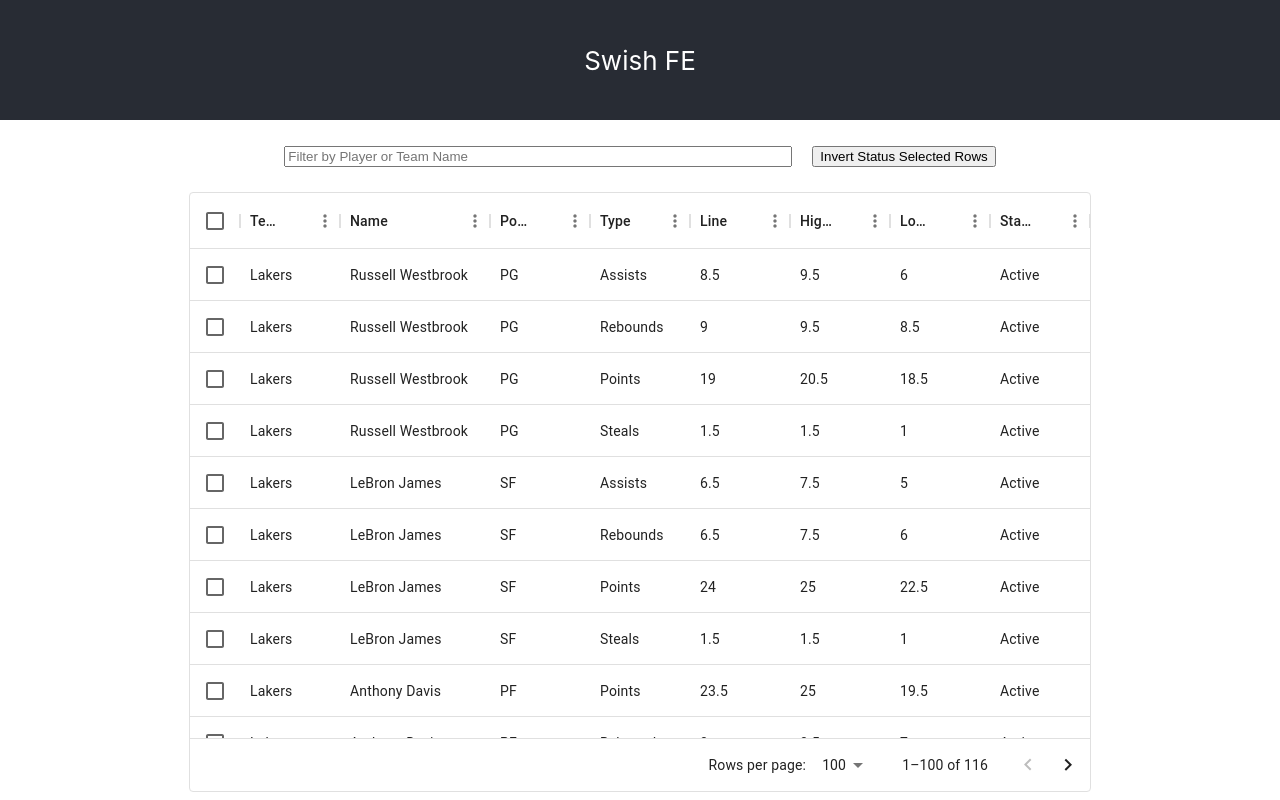
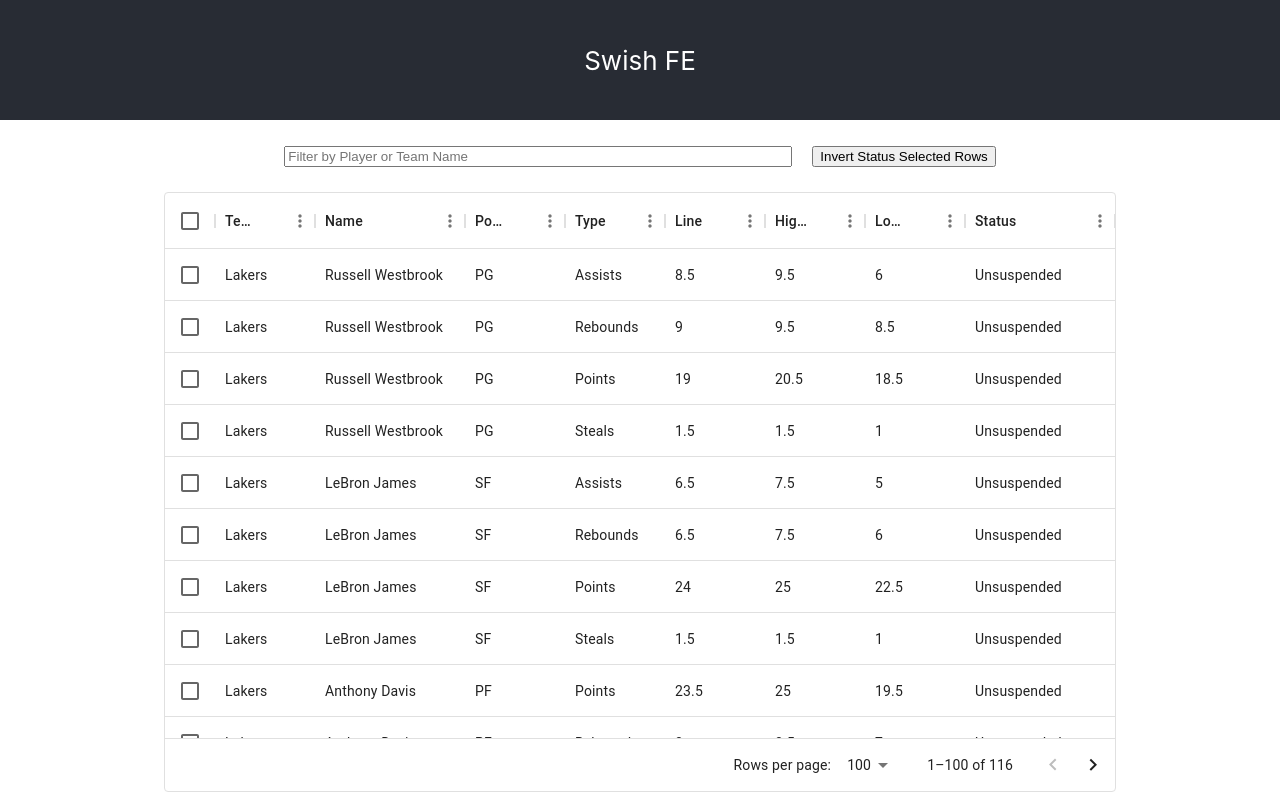
Before and after one commit to mhmaidi789/SwishFE, a React (Create React App) app in the folder swish_fe/: page / in a window 1280 px wide. Built offline with nearby package versions, Linux system fonts and the light colour scheme.

Commit message:
Updated name from active to unsuspended

```diff
--- a/swish_fe/src/utils.ts
+++ b/swish_fe/src/utils.ts
@@ -159,7 +159,7 @@
         highLine: highLine,
         lowLine: lowLine,
         isSuspended,
-        marketStatus: isSuspended ? "Suspended" : "Active",
+        marketStatus: isSuspended ? "Suspended" : "Unsuspended",
       };
     })
 }
@@ -172,5 +172,5 @@
     { field: "line", headerName: "Line" },
     { field: "highLine", headerName: "High Line" },
     { field: "lowLine", headerName: "Low Line" },
-    { field: "marketStatus", headerName: "Status" },
+    { field: "marketStatus", headerName: "Status", width: 150 },
 ];
```
